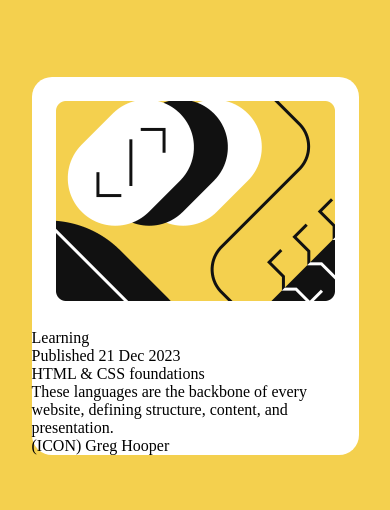
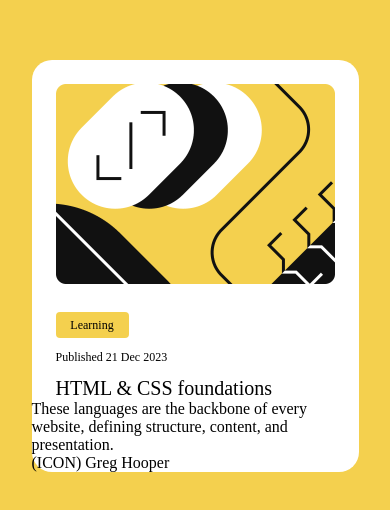
Before and after one commit to edemilsonfilho/blog-preview-card-figma, a plain HTML site: page index.html in a window 390 px wide. Shown: the part 140-650 px from the top of the page. Drawn offline with Linux system fonts and the light colour scheme.

Commit message:
ajuste layout mobile

```diff
--- a/style.css
+++ b/style.css
@@ -36,3 +36,28 @@
  .foto {
      padding: 24px;
  }
+
+ .Learning {
+     border-radius: 4px;
+     justify-content: center;
+     align-items: center;
+     font-size: 12px;
+     margin-left: 24px;
+     display: flex;
+     background-color: #F4D04E;
+     width: 73px;
+     height: 26px;
+ }
+
+ .dat {
+
+     margin-left: 24px;
+     font-size: 12px;
+     margin-top: 12px;
+ }
+
+ .bio {
+     margin-top: 12px;
+     margin-left: 24px;
+     font-size: 20px;
+ }
```
